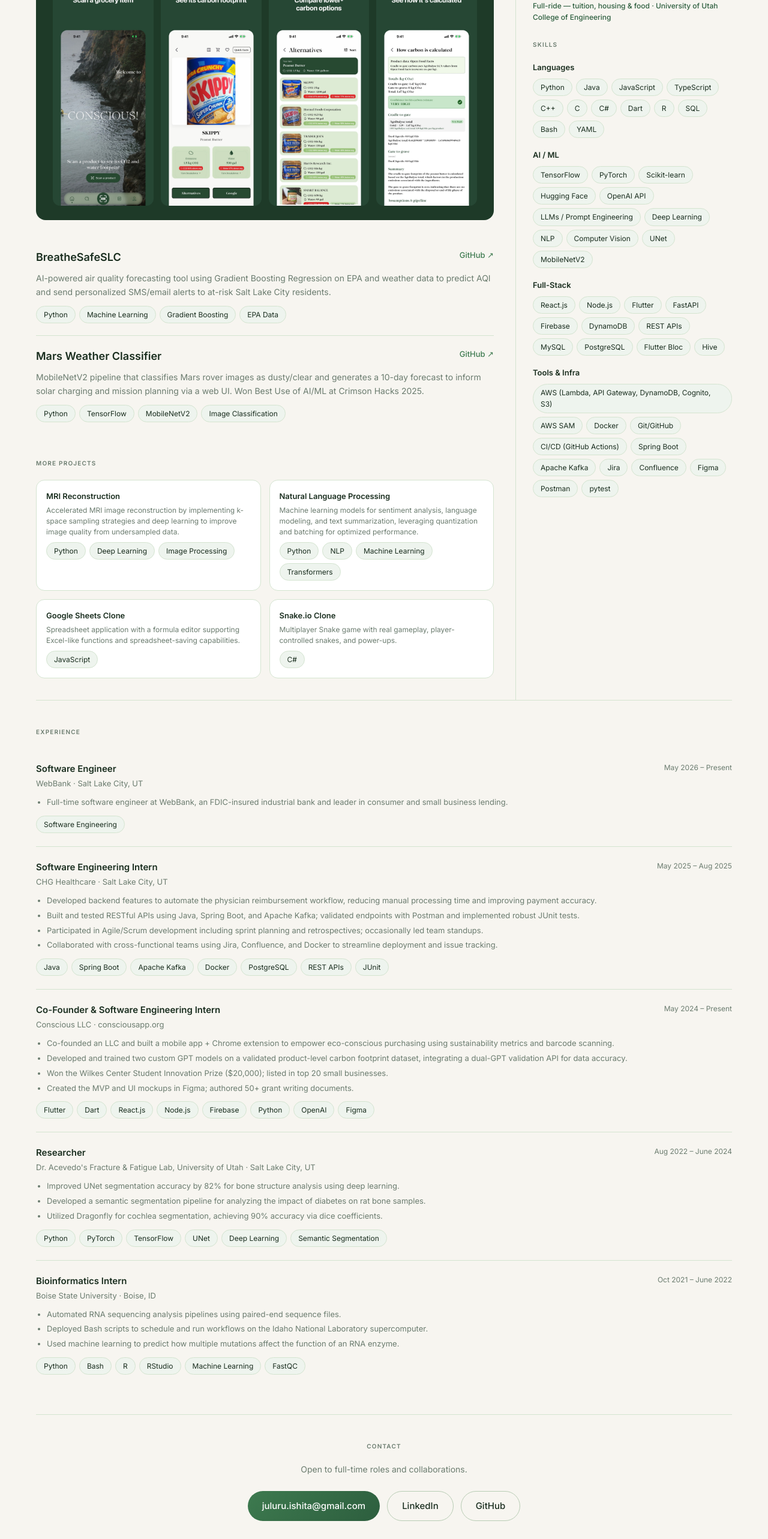
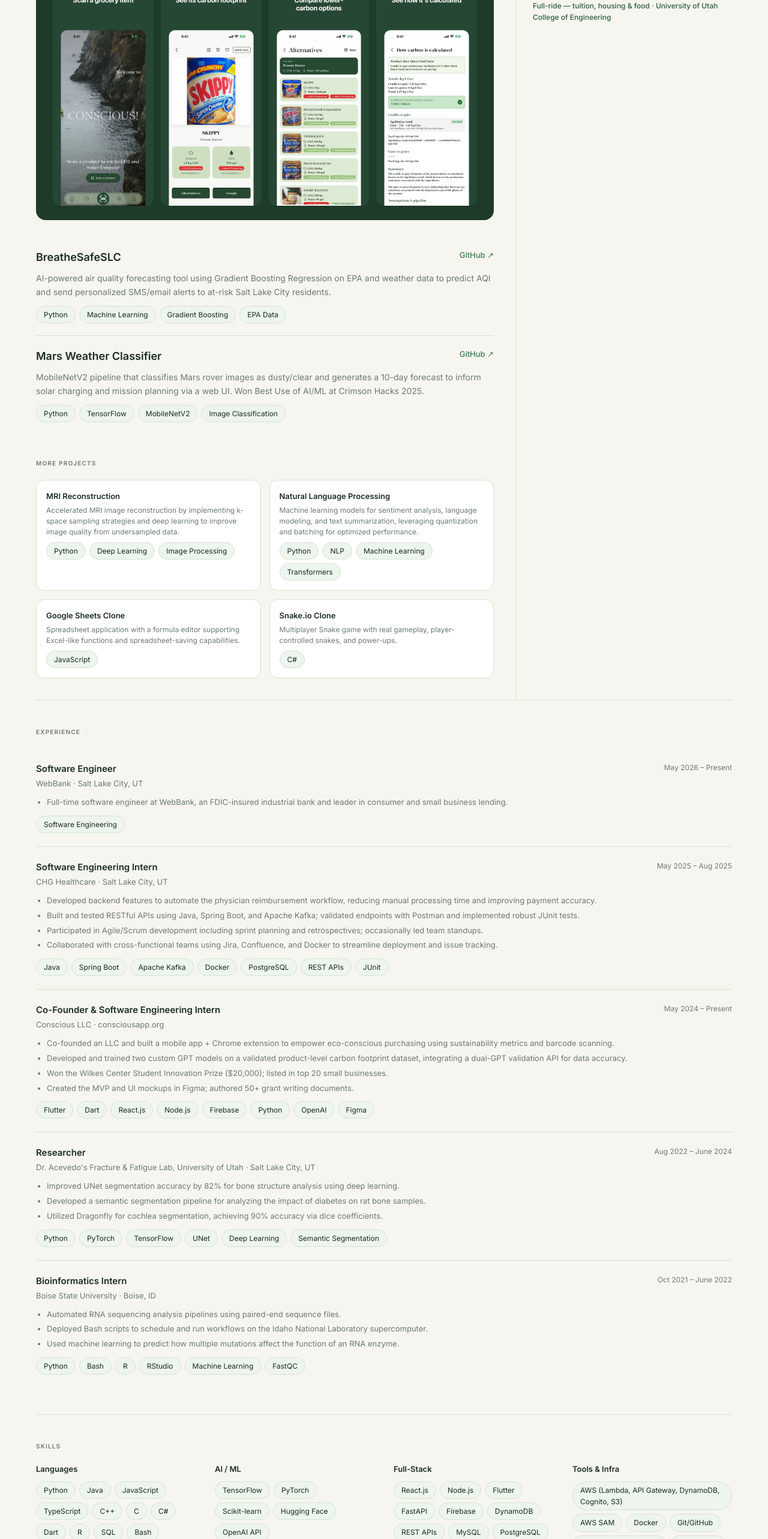
Before and after one commit to meishijul/portfolio, a React (Vite) app: page / in a window 1280 px wide. Shown: the part 1135-3701 px from the top of the page at 60% size. Built offline with nearby package versions, Linux system fonts and the light colour scheme; a web font is replaced by a local one.

Commit message:
Move skills to full-width 4-col grid; remove from sidebar

```diff
--- a/src/App.css
+++ b/src/App.css
@@ -230,6 +230,14 @@ ul { list-style: none; }
 .sidebar-skills { display: flex; flex-direction: column; gap: 18px; }
 .sidebar-skill-cat { font-size: 13px; font-weight: 600; margin-bottom: 8px; }
 
+/* ── Skills full-width ── */
+.skills-grid {
+  display: grid;
+  grid-template-columns: repeat(4, 1fr);
+  gap: 28px 32px;
+}
+.skills-col-title { font-size: 13px; font-weight: 600; margin-bottom: 10px; }
+
 /* ── Full-width sections ── */
 .full-section { padding: 44px 0; }
 
@@ -280,4 +288,5 @@ ul { list-style: none; }
   .sidebar { padding: 32px 0; }
   .more-projects { grid-template-columns: 1fr; }
   .exp-header { flex-direction: column; gap: 4px; }
+  .skills-grid { grid-template-columns: 1fr 1fr; }
 }
--- a/src/App.jsx
+++ b/src/App.jsx
@@ -158,20 +158,6 @@ function Sidebar() {
         </div>
       </div>
 
-      {/* Skills */}
-      <div className="sidebar-section">
-        <div className="section-label">Skills</div>
-        <div className="sidebar-skills">
-          {Object.entries(skills).map(([cat, list]) => (
-            <div key={cat} className="sidebar-skill-group">
-              <div className="sidebar-skill-cat">{cat}</div>
-              <div className="tag-row">
-                {list.map((s) => <span key={s} className="tag">{s}</span>)}
-              </div>
-            </div>
-          ))}
-        </div>
-      </div>
     </aside>
   );
 }
@@ -208,6 +194,24 @@ function Experience() {
   );
 }
 
+function Skills() {
+  return (
+    <section className="full-section">
+      <div className="section-label">Skills</div>
+      <div className="skills-grid">
+        {Object.entries(skills).map(([cat, list]) => (
+          <div key={cat} className="skills-col">
+            <div className="skills-col-title">{cat}</div>
+            <div className="tag-row">
+              {list.map((s) => <span key={s} className="tag">{s}</span>)}
+            </div>
+          </div>
+        ))}
+      </div>
+    </section>
+  );
+}
+
 function Contact() {
   return (
     <section id="contact" className="full-section contact-section">
@@ -236,6 +240,8 @@ export default function App() {
         <div className="mag-rule" />
         <Experience />
         <div className="mag-rule" />
+        <Skills />
+        <div className="mag-rule" />
         <Contact />
       </main>
       <footer className="footer">
```
